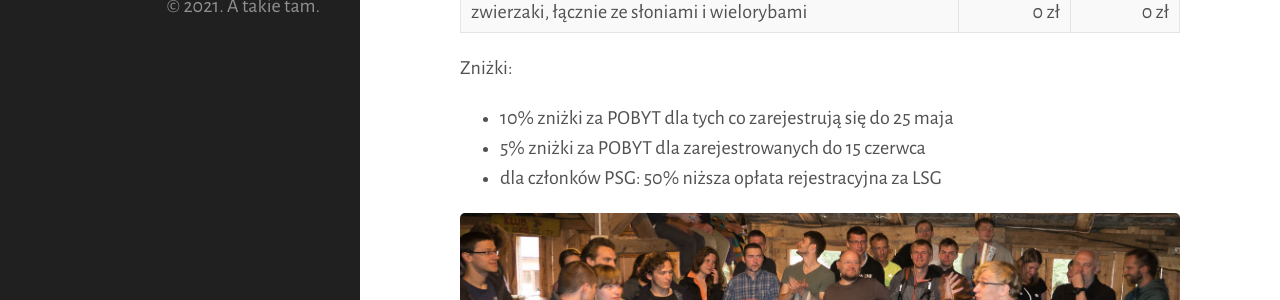
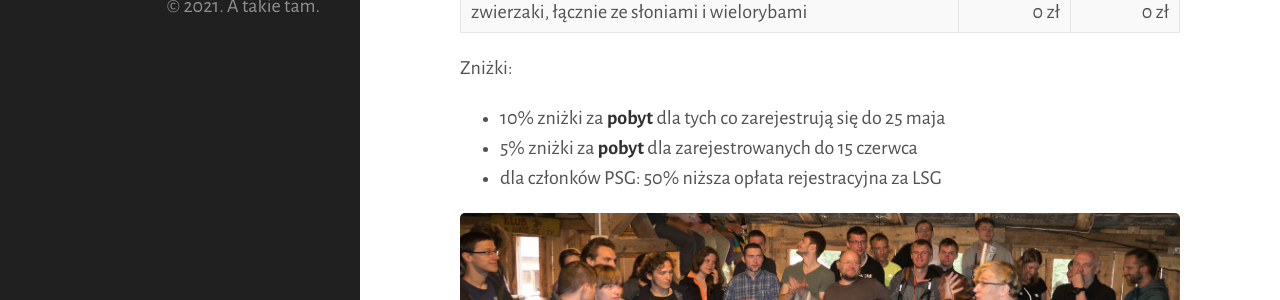
Before and after one commit to tasuki/lsg, a Jekyll site: the page built from cennik.md, in a window 1280 px wide. Shown: the part 1011-1311 px from the top of the page. Built offline with Jekyll 4.4.1, drawn with Linux system fonts in a browser that asks for light colours; nearby versions of some CDN libraries.

```diff
--- a/cennik.md
+++ b/cennik.md
@@ -107,13 +107,11 @@ Uwagi:
 <td class="right">0 zł</td>
 </tr>
 
-
-
 </table>
 
 Zniżki:
--  10% zniżki za POBYT dla tych co zarejestrują się do 25 maja
-- 5% zniżki za POBYT dla zarejestrowanych do 15 czerwca
+- 10% zniżki za **pobyt** dla tych co zarejestrują się do 25 maja
+- 5% zniżki za **pobyt** dla zarejestrowanych do 15 czerwca
 - dla członków PSG: 50% niższa opłata rejestracyjna za LSG
 
 ![licytacja](/public/licytacja.jpg)
```
Also changed, not shown: other parts of cennik.md (+1 -1 lines).
